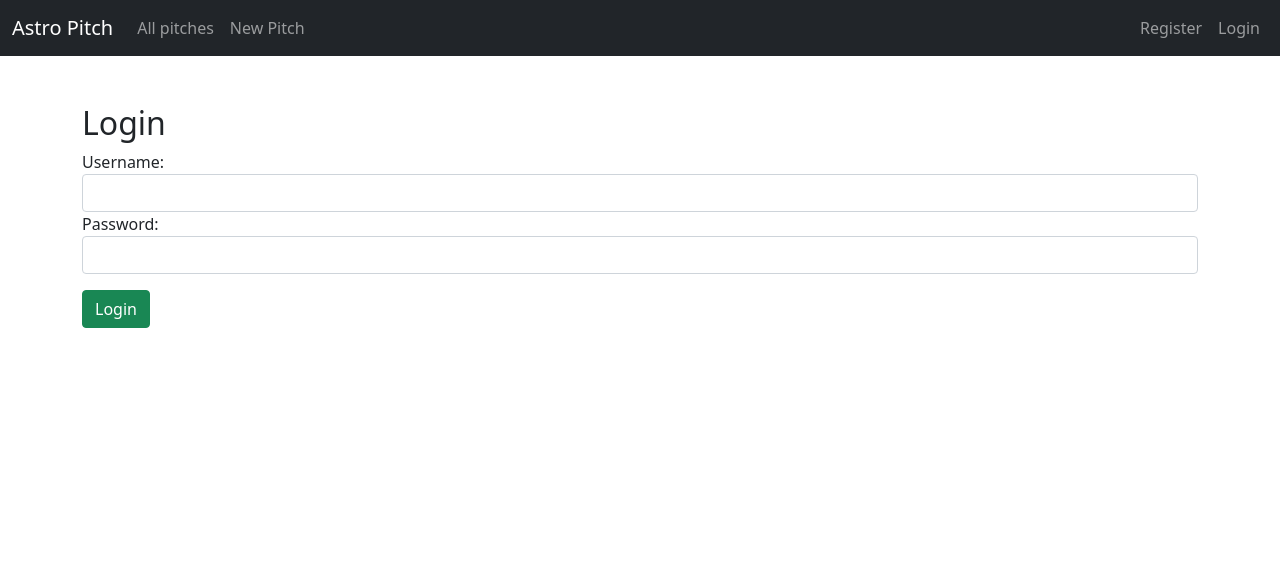
After one commit to EminGurer/astropitch, a Node server app: page /users/login in a window 1280 px wide. The commit adds this page. Shown: the top 568 px of the page. Run offline with Node 20, Linux system fonts and the light colour scheme; some libraries are stand-ins or nearby versions.

Commit message:
Authentication is added, routes are protected

```diff
--- a/routes/users.js
+++ b/routes/users.js
@@ -5,6 +5,7 @@ const AppError = require('../errorUtilities/customError');
 const User = require('../models/user');
 const passport = require('passport');
 
+//Register
 router.get('/register', (req, res, next) => {
   res.render('users/register.ejs');
 });
@@ -15,13 +16,39 @@ router.post(
       const { email, username, password } = req.body;
       const user = new User({ email, username });
       const registeredUser = await User.register(user, password);
-      req.flash('success', 'User is created');
-      res.redirect('/pitches');
+      req.login(registeredUser, (err) => {
+        if (err) return next(err);
+        req.flash('success', 'User is created');
+        res.redirect('/pitches');
+      });
     } catch (e) {
       req.flash('error', e.message);
       res.redirect('/users/register');
     }
   })
 );
+//Login
+router.get('/login', (req, res) => {
+  res.render('users/login');
+});
+router.post(
+  '/login',
+  passport.authenticate('local', {
+    failureFlash: true,
+    failureRedirect: '/users/login',
+  }),
+  (req, res) => {
+    const redirectURL = req.session.returnTo || '/pitches';
+    delete req.session.returnTo;
+    req.flash('success', 'Welcome to AstroPitch');
+    res.redirect(redirectURL);
+  }
+);
+//Logout
+router.get('/logout', (req, res) => {
+  req.logout();
+  req.flash('success', 'You are logged out');
+  res.redirect('/pitches');
+});
 
 module.exports = router;
--- a/server.js
+++ b/server.js
@@ -63,6 +63,11 @@ app.use(passport.initialize());
 app.use(passport.session());
 passport.use(new LocalStrategy(User.authenticate()));
 passport.serializeUser(User.serializeUser());
+passport.deserializeUser(User.deserializeUser());
+app.use((req, res, next) => {
+  res.locals.currentUser = req.user;
+  next();
+});
 
 //Routes
 app.use('/pitches', pitchesRouter);
--- a/views/partials/navbar.ejs
+++ b/views/partials/navbar.ejs
@@ -15,15 +15,26 @@
     <div class="collapse navbar-collapse" id="navbarNav">
       <ul class="navbar-nav">
         <li class="nav-item">
-          <a class="nav-link" href="/pitches">Home</a>
-        </li>
-        <li class="nav-item">
-          <a class="nav-link" href="/users/register">Register</a>
+          <a class="nav-link" href="/pitches">All pitches</a>
         </li>
         <li class="nav-item">
           <a class="nav-link" href="/pitches/new">New Pitch</a>
         </li>
       </ul>
+      <ul class="navbar-nav ms-auto">
+        <% if(currentUser) {%>
+        <li class="nav-item">
+          <a class="nav-link" href="/users/logout">Logout</a>
+        </li>
+        <% } else { %>
+        <li class="nav-item">
+          <a class="nav-link" href="/users/register">Register</a>
+        </li>
+        <li class="nav-item">
+          <a class="nav-link" href="/users/login">Login</a>
+        </li>
+        <% } %>
+      </ul>
     </div>
   </div>
 </nav>
--- /dev/null
+++ b/views/users/login.ejs
@@ -0,0 +1,25 @@
+<% layout('layouts/boilerplate.ejs') %>
+<h2>Login</h2>
+<form class="bs-validate" action="/users/login" method="POST" novalidate>
+  <div class="form-group">
+    <label for="username">Username:</label>
+    <input
+      class="form-control"
+      type="text"
+      name="username"
+      id="username"
+      required
+    />
+  </div>
+  <div class="form-group mb-3">
+    <label for="password">Password:</label>
+    <input
+      class="form-control"
+      type="password"
+      name="password"
+      id="password"
+      required
+    />
+  </div>
+  <button class="btn btn-success">Login</button>
+</form>
```
Also changed, not shown: middlewares.js (added, +9 -0 lines), routes/pitches.js (+7 -2 lines).
